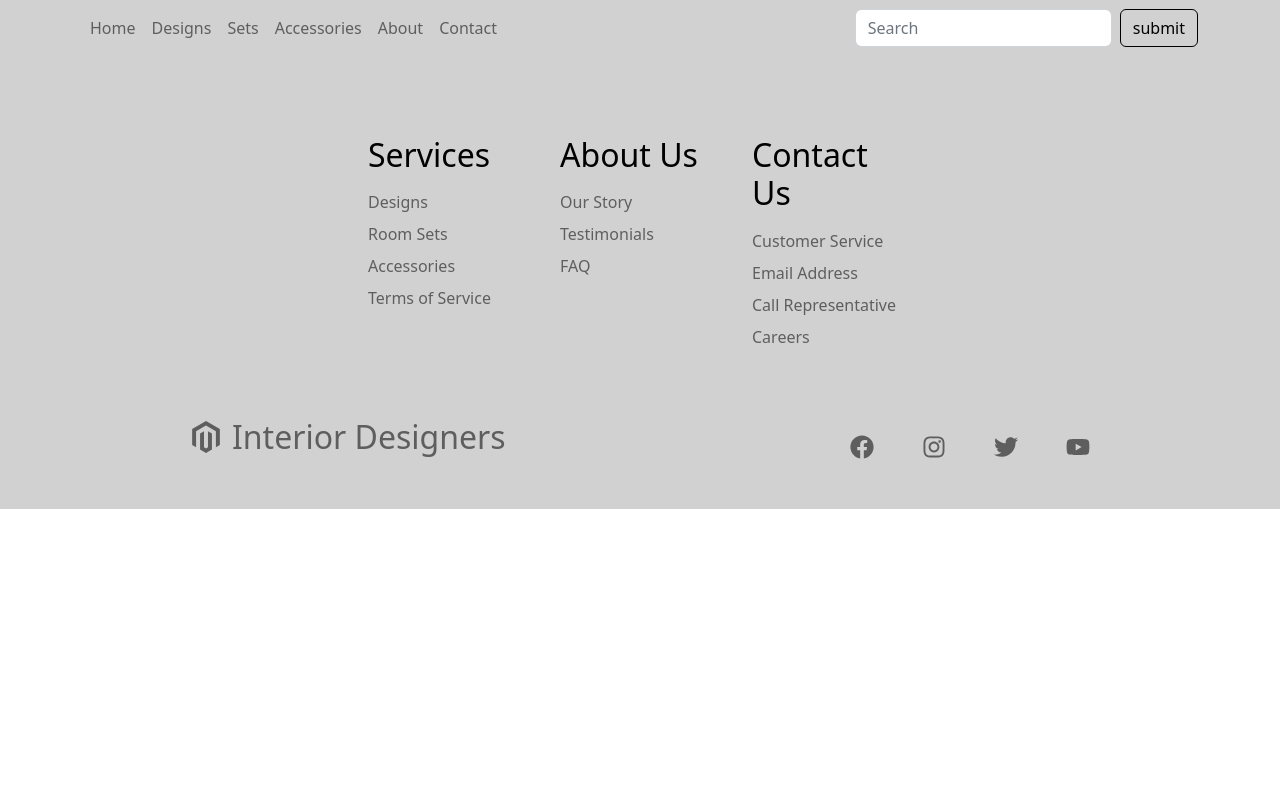
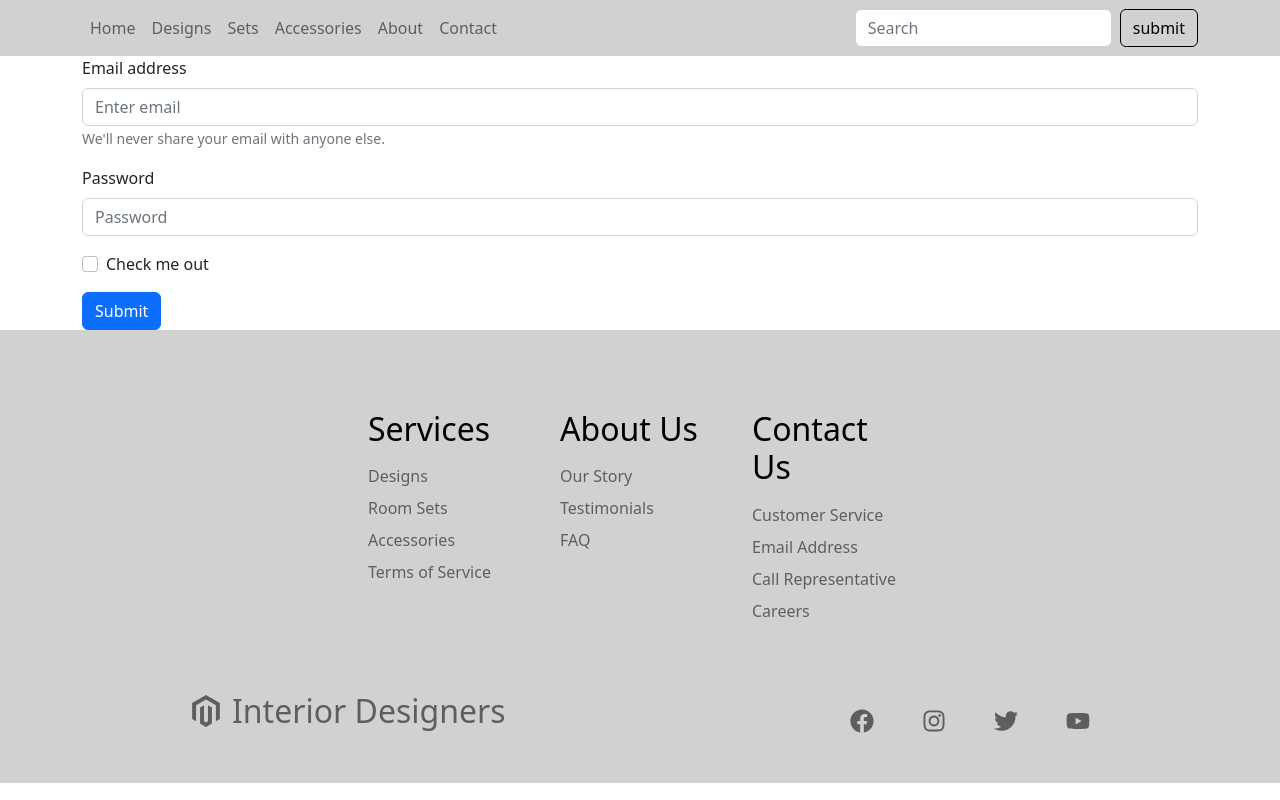
Before and after one commit to CalebCoughenour/Design-Specialists, a React (Create React App) app: page /contact in a window 1280 px wide. Built offline with nearby package versions, Linux system fonts and the light colour scheme; the HTML template or start-up script is replaced by a standard one.

Commit message:
begin adding contact page

```diff
--- a/src/App.js
+++ b/src/App.js
@@ -6,6 +6,7 @@
 import Designs from './pages/Designs/Designs';
 import About from './pages/About/About';
 import Accessories from './pages/Accessories/Accessories';
+import Contact from './pages/Contact/Contact';
 import './App.css';
 import 'bootstrap/dist/css/bootstrap.css';
 
@@ -20,6 +21,7 @@
           <Route path='/sets' element={<Sets />} />
           <Route path='/accessories' element={<Accessories />} />
           <Route path='/about' element={<About />} />
+          <Route path='/contact' element={<Contact />} />
         </Routes>
         <BackToTopButton />
         <Footer />
--- a/src/components/TopNavbar/TopNav.js
+++ b/src/components/TopNavbar/TopNav.js
@@ -16,7 +16,7 @@
             <Nav.Link href="/sets">Sets</Nav.Link>
             <Nav.Link href="/accessories">Accessories</Nav.Link>
             <Nav.Link href="/about">About</Nav.Link>
-            <Nav.Link href="#contact">Contact</Nav.Link>
+            <Nav.Link href="/contact">Contact</Nav.Link>
           </Nav>
           <Form className="d-flex">
             <Form.Control
--- /dev/null
+++ b/src/pages/Contact/Contact.js
@@ -0,0 +1,34 @@
+import React from 'react';
+import { Container, Button, Form } from 'react-bootstrap';
+
+
+const Contact = () => {
+  return (
+    <>
+      <Container>
+        <Form>
+          <Form.Group className="mb-3" controlId="formBasicEmail">
+            <Form.Label>Email address</Form.Label>
+            <Form.Control type="email" placeholder="Enter email" />
+            <Form.Text className="text-muted">
+              We'll never share your email with anyone else.
+            </Form.Text>
+          </Form.Group>
+
+          <Form.Group className="mb-3" controlId="formBasicPassword">
+            <Form.Label>Password</Form.Label>
+            <Form.Control type="password" placeholder="Password" />
+          </Form.Group>
+          <Form.Group className="mb-3" controlId="formBasicCheckbox">
+            <Form.Check type="checkbox" label="Check me out" />
+          </Form.Group>
+          <Button variant="primary" type="submit">
+            Submit
+          </Button>
+        </Form>
+      </Container>
+    </>
+  )
+}
+
+export default Contact;
```
